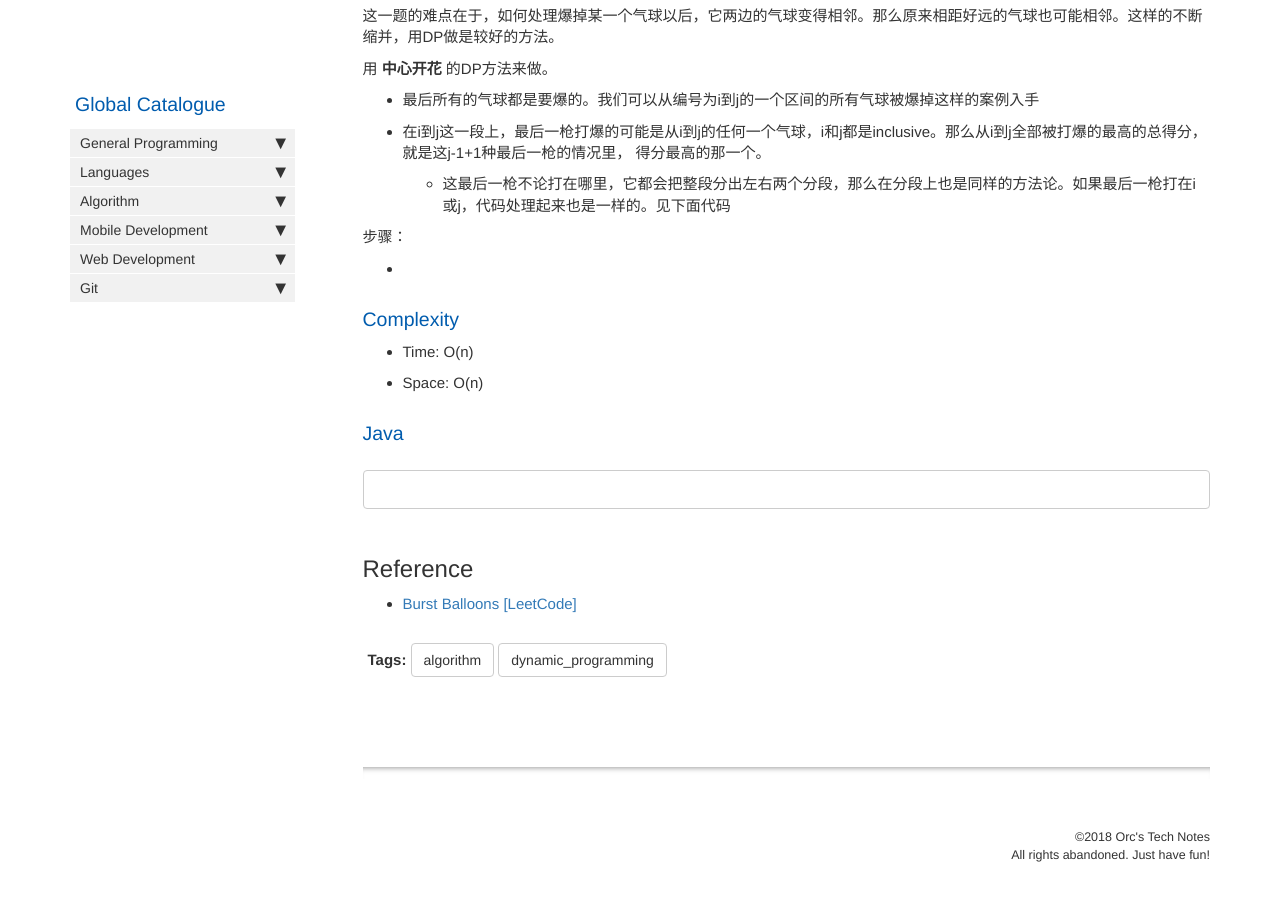
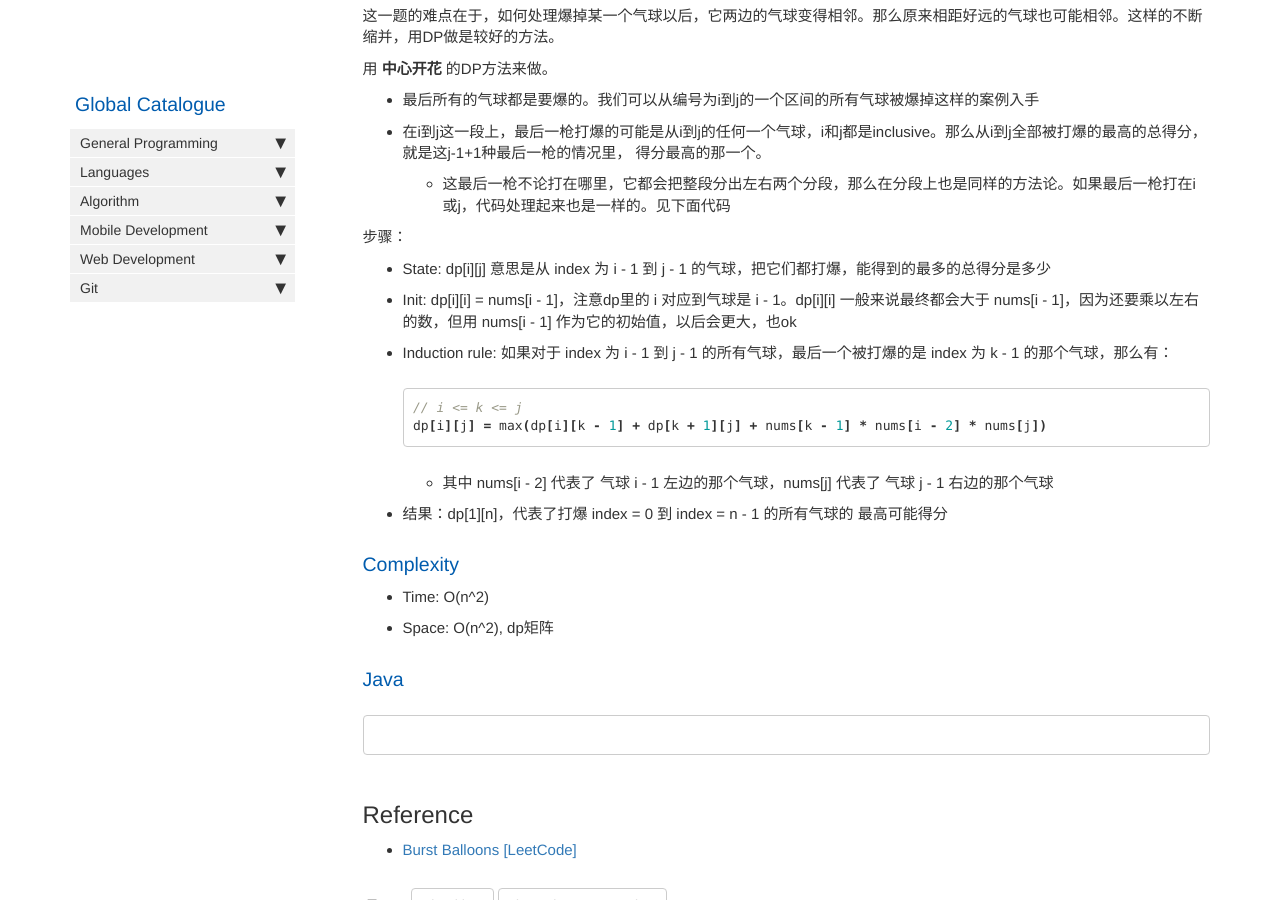
Before and after one commit to HungryOrc/hungryorc.github.io, a Jekyll site: the page built from pages/algorithm/algorithm_burst_balloons.md, in a window 1280 px wide and 900 px high, scrolled down 740 px. Built offline with Jekyll 4.4.1, drawn with Linux system fonts in a browser that asks for light colours; nearby versions of some CDN libraries; comment, search, counter and statistics services are not loaded.

Commit message:
Update algorithm_burst_balloons.md

````diff
--- a/pages/algorithm/algorithm_burst_balloons.md
+++ b/pages/algorithm/algorithm_burst_balloons.md
@@ -39,11 +39,19 @@ n - 1 的气球，就用这个规则计分
   * 这最后一枪不论打在哪里，它都会把整段分出左右两个分段，那么在分段上也是同样的方法论。如果最后一枪打在i或j，代码处理起来也是一样的。见下面代码
 
 步骤：
-*
+* State: dp[i][j] 意思是从 index 为 i - 1 到 j - 1 的气球，把它们都打爆，能得到的最多的总得分是多少
+* Init: dp[i][i] = nums[i - 1]，注意dp里的 i 对应到气球是 i - 1。dp[i][i] 一般来说最终都会大于 nums[i - 1]，因为还要乘以左右的数，但用 nums[i - 1] 作为它的初始值，以后会更大，也ok
+* Induction rule: 如果对于 index 为 i - 1 到 j - 1 的所有气球，最后一个被打爆的是 index 为 k - 1 的那个气球，那么有：
+  ```java
+  // i <= k <= j
+  dp[i][j] = max(dp[i][k - 1] + dp[k + 1][j] + nums[k - 1] * nums[i - 2] * nums[j])
+  ```
+  * 其中 nums[i - 2] 代表了 气球 i - 1 左边的那个气球，nums[j] 代表了 气球 j - 1 右边的那个气球
+* 结果：dp[1][n]，代表了打爆 index = 0 到 index = n - 1 的所有气球的 最高可能得分
 
 ### Complexity
-* Time: O(n)
-* Space: O(n)
+* Time: O(n^2)
+* Space: O(n^2), dp矩阵
 
 ### Java
 ```java
````
